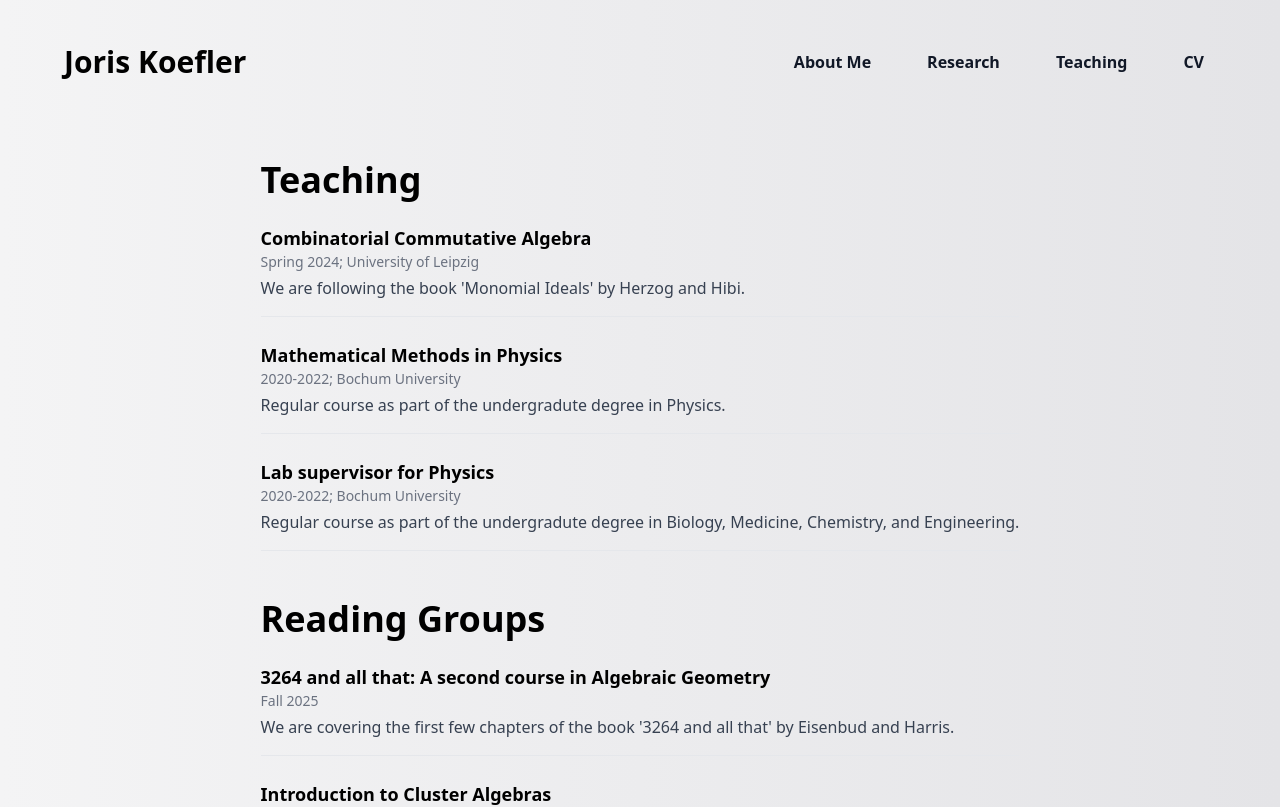
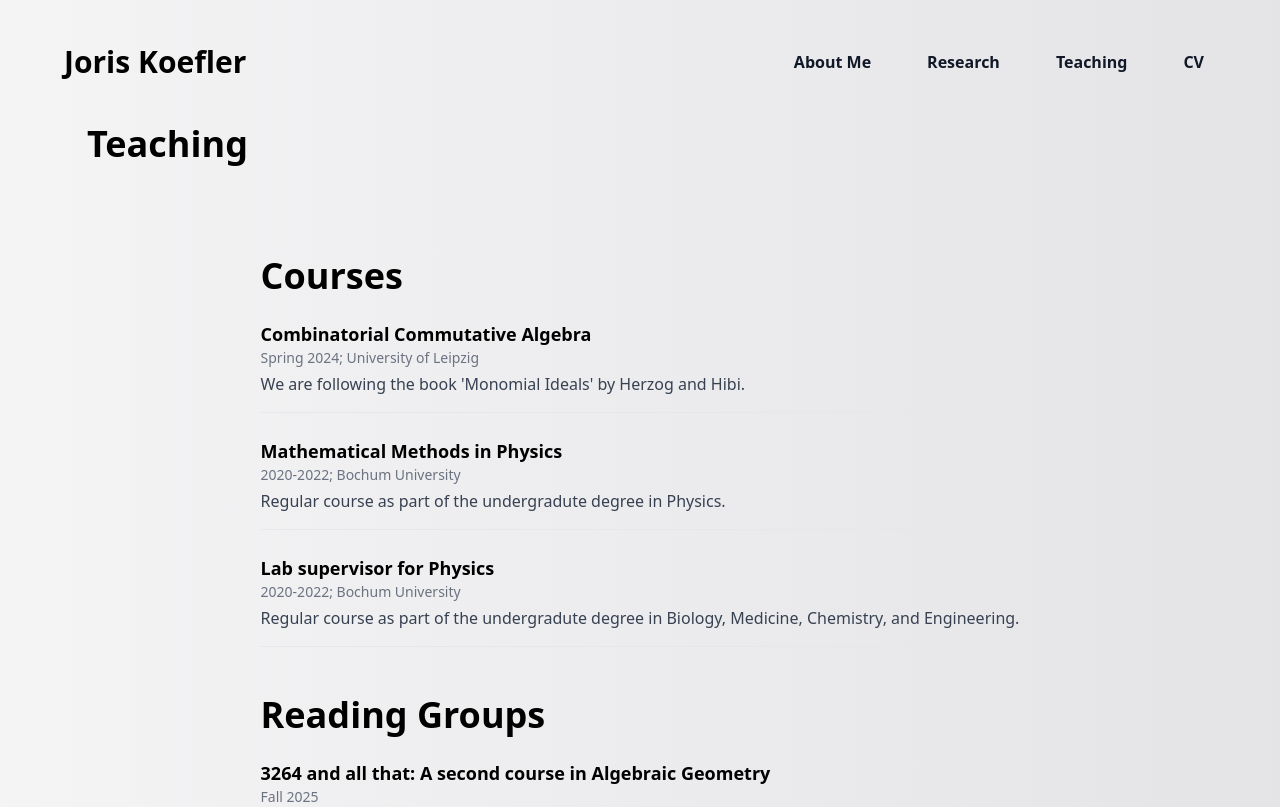
Before and after one commit to jkoefler/academicwebsite, a Next.js app: page /teaching in a window 1280 px wide. Shown: the top 807 px of the page. Built offline with nearby package versions, Linux system fonts and the light colour scheme.

Commit message:
fixed headings

```diff
--- a/app/components/courses.js
+++ b/app/components/courses.js
@@ -16,7 +16,7 @@ export default function Teaching() {
       {/* Courses section */}
       <div className="flex flex-col gap-2">
         <h1 className="text-balance font-extrabold text-4xl mb-4">
-          Teaching
+          Courses
         </h1>
 
         <TeachingItem
--- a/app/research/page.tsx
+++ b/app/research/page.tsx
@@ -3,8 +3,13 @@ import Publications from "@/app/components/Publications.js";
 
 export default function Research() {
     return (
-        <div className="relative">
-        <Publications/>
+        <div className="flex flex-col gap-14 pb-20 lg:mx-16">
+            <h1 className="text-balance font-extrabold text-4xl ml-[23px]">
+            Research
+            </h1>
+            <div className="relative">
+            <Publications/>
+            </div>
         </div>
-);
+    );
 }
--- a/app/teaching/page.tsx
+++ b/app/teaching/page.tsx
@@ -3,8 +3,13 @@ import Courses from "@/app/components/courses.js";
 
 export default function Teaching() {
     return (
-        <div className="flex items-center justify-center h-screen">
-        <Courses/>
+        <div className="flex flex-col gap-14 pb-20 lg:mx-16">
+            <h1 className="text-balance font-extrabold text-4xl ml-[23px]">
+            Teaching
+            </h1>
+            <div className="flex items-center justify-center h-screen">
+            <Courses/>
         </div>
+    </div>
 );
 }
```
